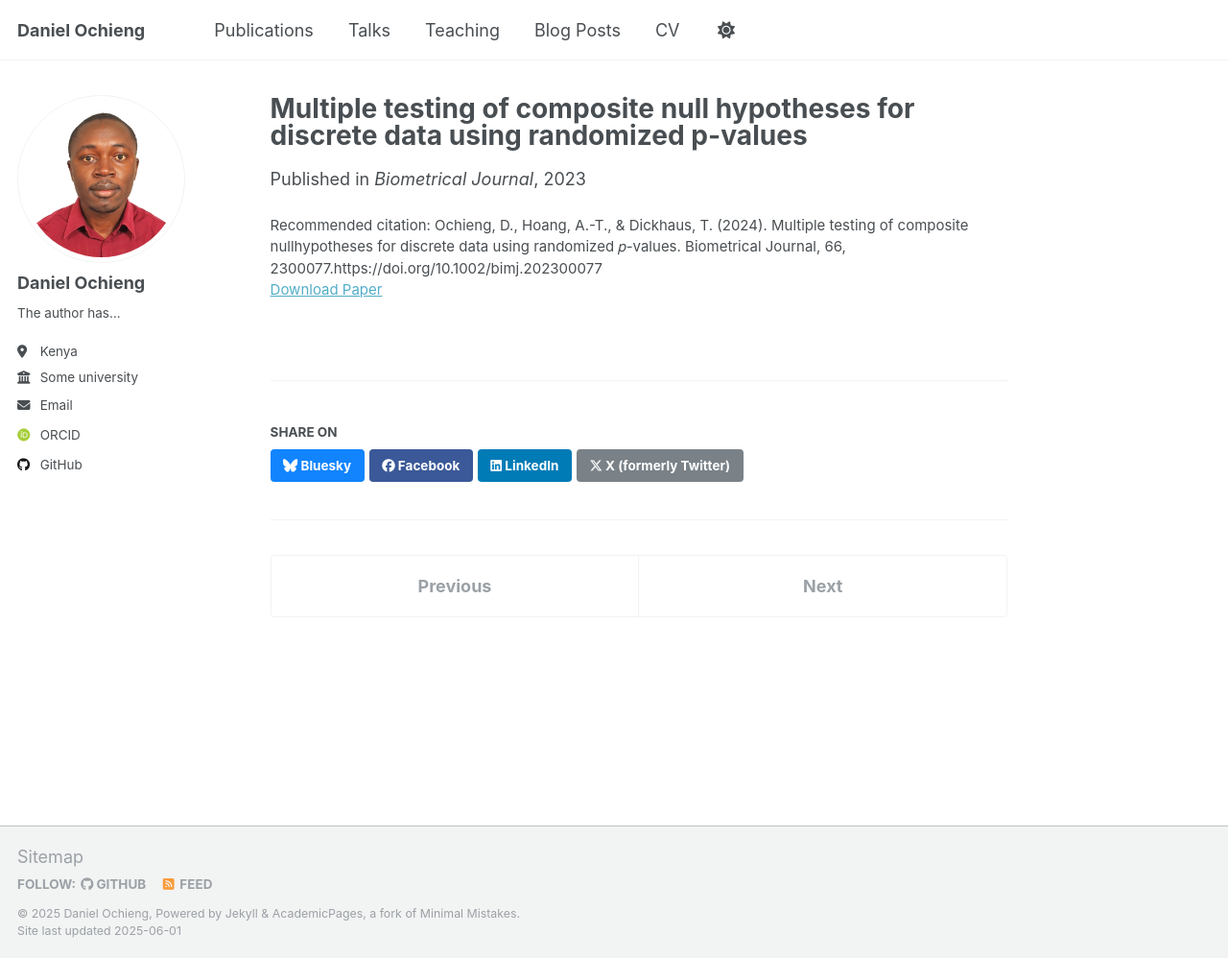
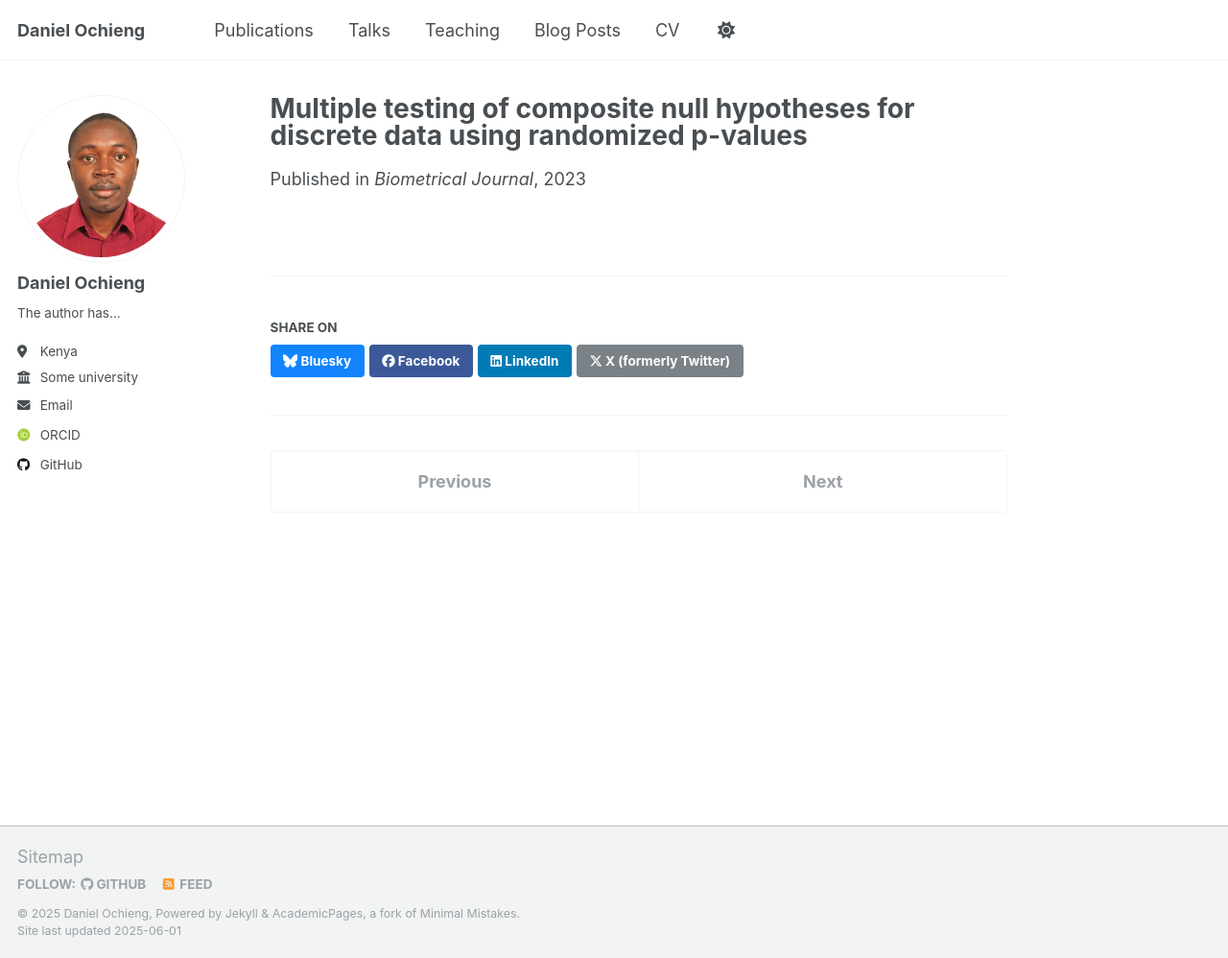
Before and after one commit to Daniel-Ochieng/Daniel-Ochieng.github.io, a Jekyll site: the page built from _publications/2009-10-01-paper-title-number-1.md, in a window 1280 px wide and 998 px high. Shown: the whole window at 96% size. Built offline with Jekyll 4.4.1, drawn with Linux system fonts in a browser that asks for light colours; some web fonts are replaced.

Commit message:
Update 2009-10-01-paper-title-number-1.md

```diff
--- a/_publications/2009-10-01-paper-title-number-1.md
+++ b/_publications/2009-10-01-paper-title-number-1.md
@@ -6,5 +6,4 @@
 date:  19 October 2023
 venue: 'Biometrical Journal'
 paperurl: 'https://doi.org/10.1002/bimj.202300077'
-citation: 'Ochieng, D., Hoang, A.-T., & Dickhaus, T. (2024). Multiple testing of composite nullhypotheses for discrete data using randomized 𝑝-values. Biometrical Journal, 66, 2300077.https://doi.org/10.1002/bimj.202300077'
 ---
```
